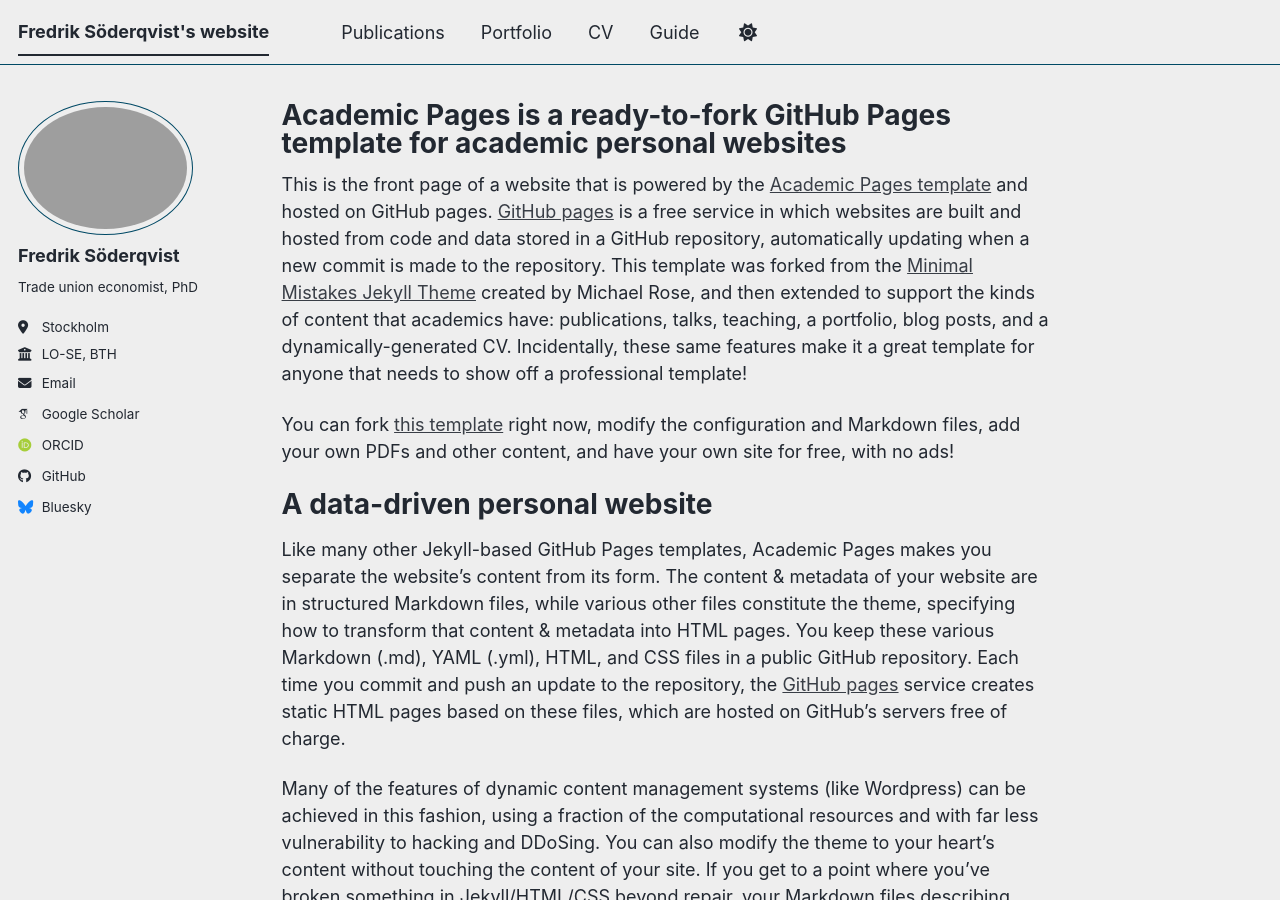
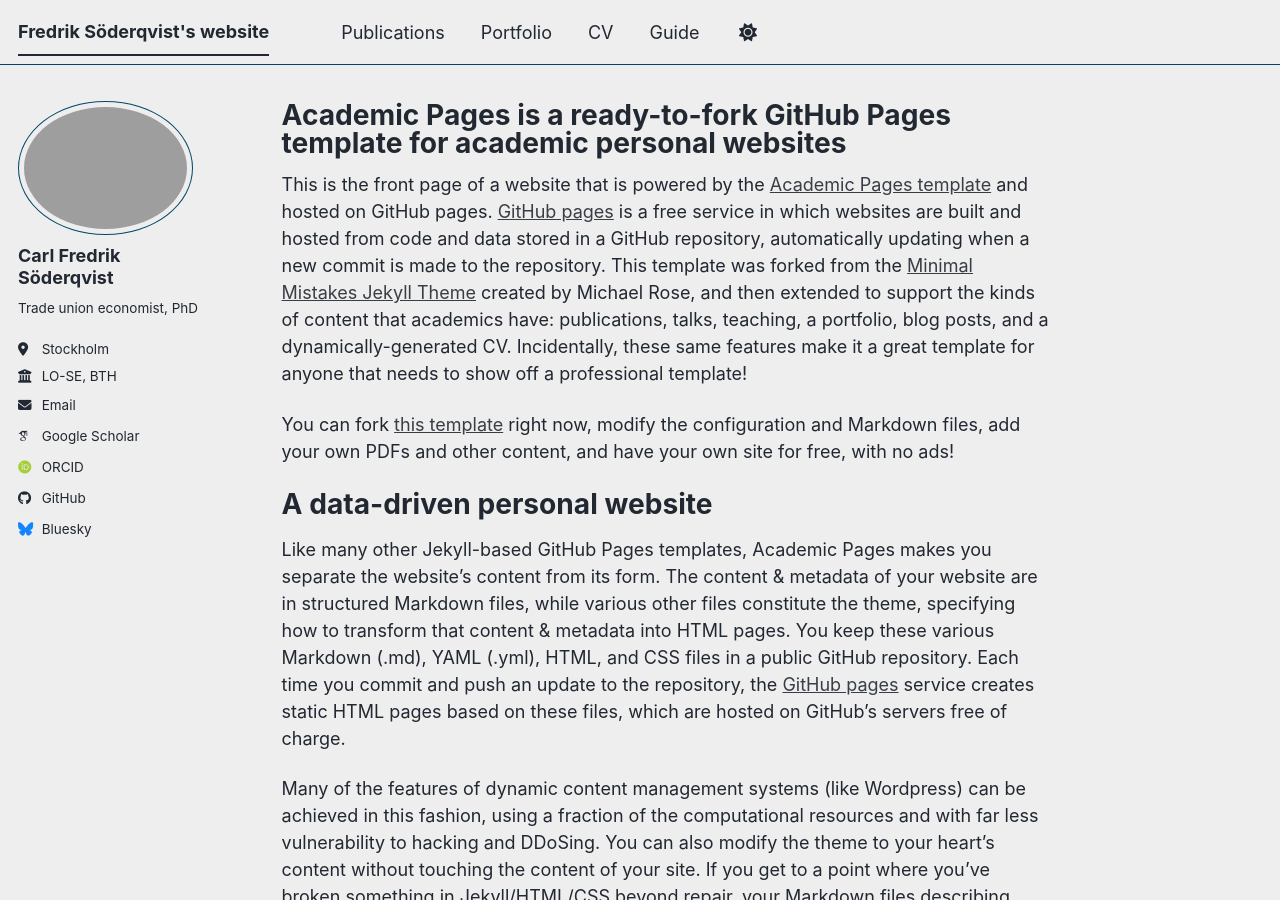
Before and after one commit to soedda/FSoderqvist_website, a Jekyll site: the page built from _pages/about.md, in a window 1280 px wide and 900 px high. Built offline with Jekyll 4.4.1, drawn with Linux system fonts in a browser that asks for light colours; some web fonts are replaced; a script bundle is joined from its source files by our own code; library files that are not in the unit come from our copies.

Commit message:
Update _config.yml

```diff
--- a/_config.yml
+++ b/_config.yml
@@ -24,7 +24,7 @@
 author:
   # Biographic information
   avatar           : "fsöderqvist LO.png"
-  name             : "Fredrik Söderqvist"
+  name             : "Carl Fredrik Söderqvist"
   pronouns         : # example: "she/her"
   bio              : "Trade union economist, PhD"
   location         : "Stockholm"
```
